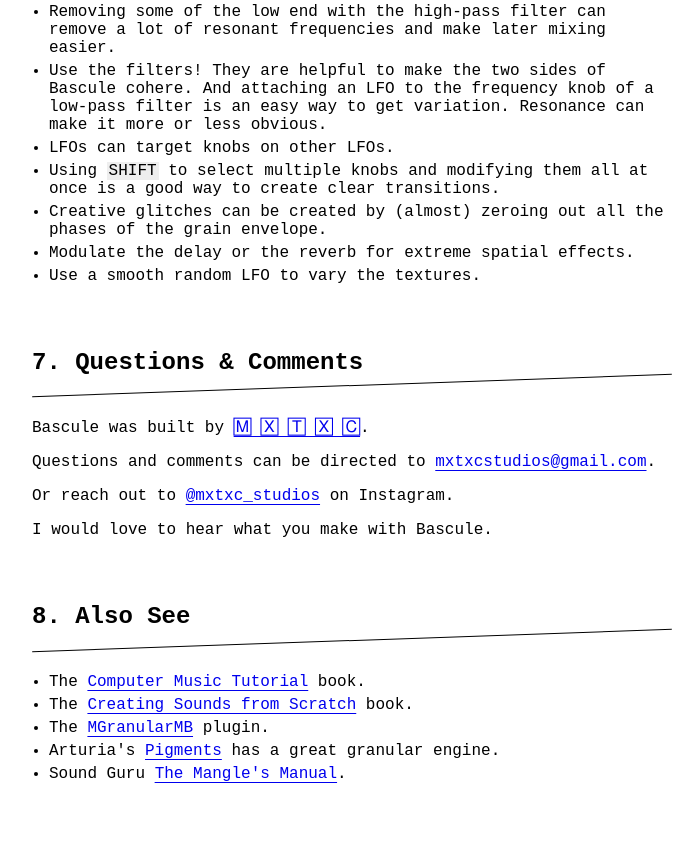
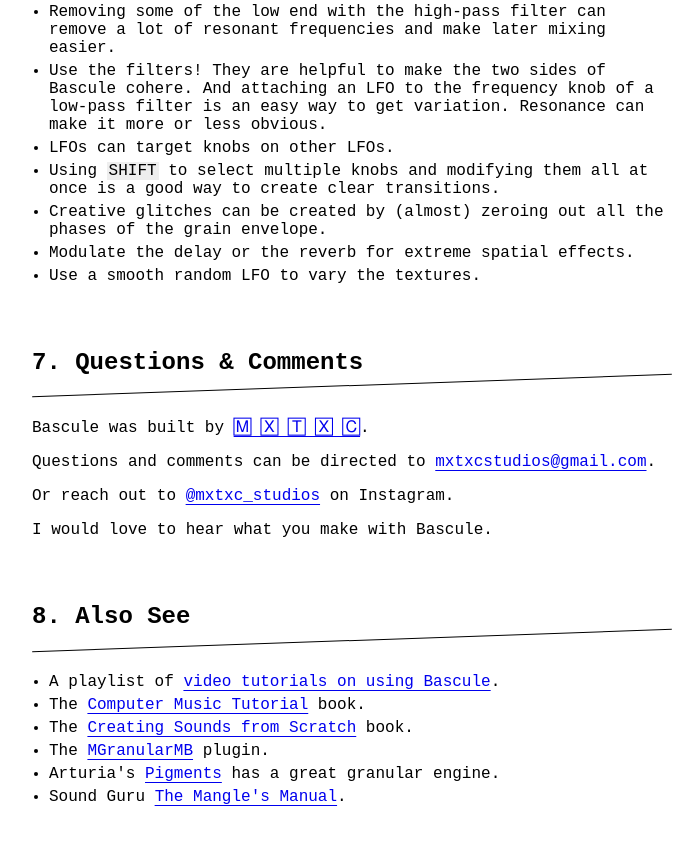
Before and after one commit to matstc/bascule, an Electron app: page User Guide.html in a window 1024 px wide. Shown: the part 8130-8975 px from the top of the page, without its empty margins (160-854 px from the left). Drawn offline with Linux system fonts and the light colour scheme.

Commit message:
Add link to video tutorials

```diff
--- a/User Guide.html
+++ b/User Guide.html
@@ -346,6 +346,7 @@
       <h2 id="also-see">8. Also See</h2>
 
       <ul>
+        <li>A playlist of <a href="https://www.youtube.com/playlist?list=PL4Gja1zQVGDo1UJUHQKbBra18ti5nR23M">video tutorials on using Bascule</a>.</li>
         <li>The <a href="https://mitpress.mit.edu/9780262044912/the-computer-music-tutorial/">Computer Music Tutorial</a> book.</li>
         <li>The <a href="https://global.oup.com/academic/product/creating-sounds-from-scratch-9780199921898?q=Creating%20Sounds%20from%20Scratch:%20A%20Practical%20Guide%20to%20Music%20Synthesis%20for%20Producers%20and%20Composers&cc=de&lang=en">Creating Sounds from Scratch</a> book.</li>
         <li>The <a href="https://www.meldaproduction.com/MGranularMB">MGranularMB</a> plugin.</li>
```
